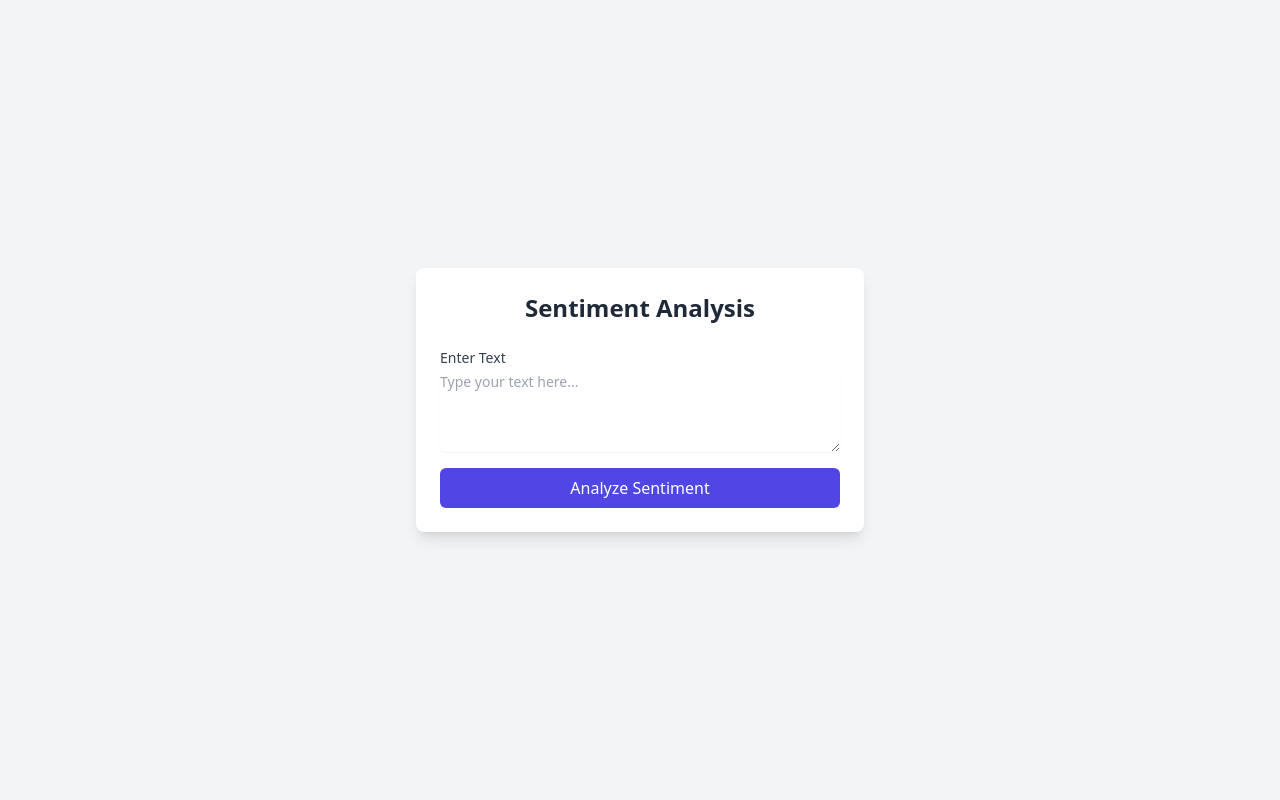
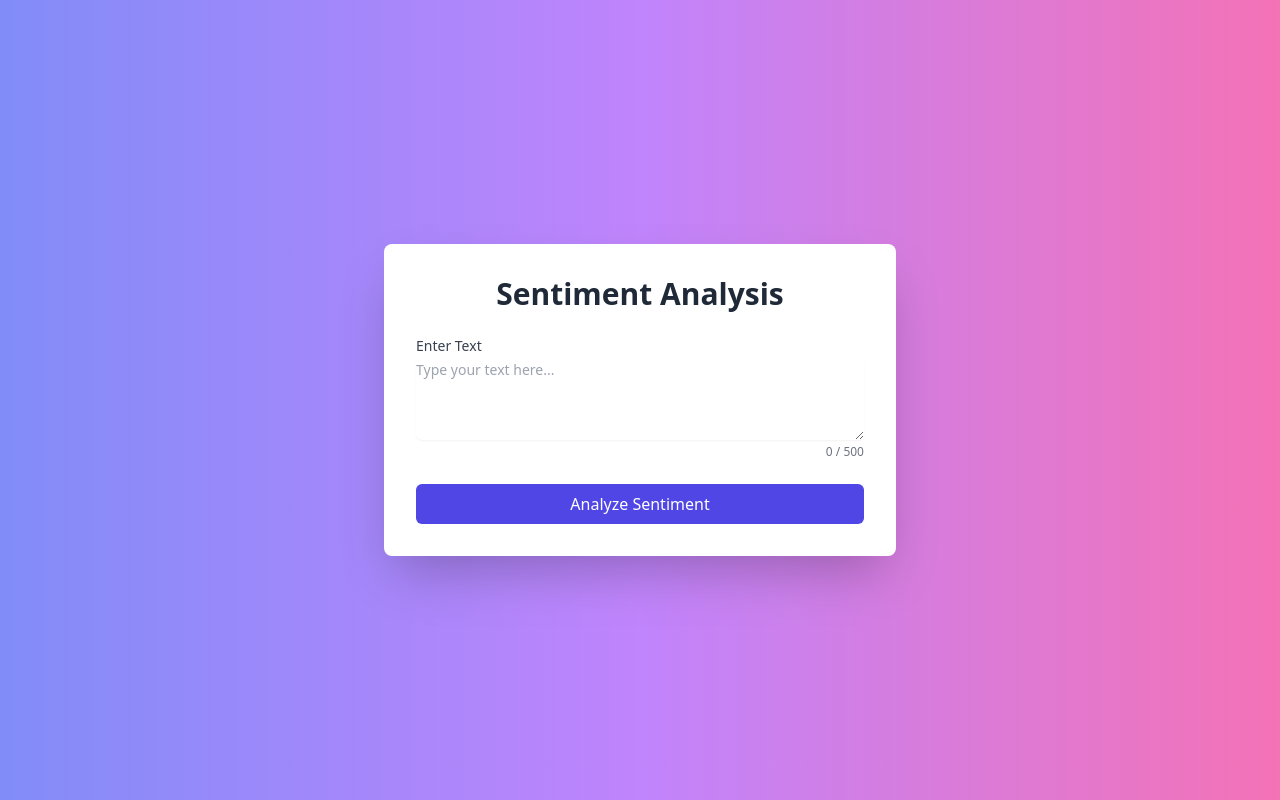
Before and after one commit to L4743exec/RNN-ML, a Flask app: page / in a window 1280 px wide. Run offline with Flask 3, Linux system fonts and the light colour scheme; parts of the project's set-up code (start-up, migrations or seed data) failed here and were passed over; some libraries are stand-ins or nearby versions.

Commit message:
edit web page

```diff
--- a/templates/index.html
+++ b/templates/index.html
@@ -6,27 +6,46 @@
     <meta name="viewport" content="width=device-width, initial-scale=1.0">
     <title>Sentiment Analysis</title>
     <script src="https://cdn.tailwindcss.com"></script>
+    <script>
+        tailwind.config = {
+            theme: {
+                extend: {
+                    animation: {
+                        fadeIn: "fadeIn 0.5s ease-in-out",
+                    },
+                    keyframes: {
+                        fadeIn: {
+                            '0%': { opacity: 0 },
+                            '100%': { opacity: 1 },
+                        },
+                    },
+                },
+            },
+        };
+    </script>
 </head>
 
-<body class="bg-gray-100 min-h-screen flex items-center justify-center">
-    <div class="bg-white shadow-lg rounded-lg w-full max-w-md p-6">
-        <h1 class="text-2xl font-bold text-center text-gray-800 mb-6">Sentiment Analysis</h1>
-        <form id="sentimentForm" class="space-y-4">
+<body class="bg-gradient-to-r from-indigo-400 via-purple-400 to-pink-400 min-h-screen flex items-center justify-center">
+    <div class="bg-white shadow-2xl rounded-lg w-full max-w-lg p-8 transform hover:scale-105 transition-transform duration-300">
+        <h1 class="text-3xl font-bold text-center text-gray-800 mb-6 animate-fadeIn">Sentiment Analysis</h1>
+        <form id="sentimentForm" class="space-y-6">
             <div>
                 <label for="text" class="block text-sm font-medium text-gray-700">Enter Text</label>
                 <textarea id="text" name="text" rows="4"
-                    class="mt-1 block w-full rounded-md border-gray-300 shadow-sm focus:ring-indigo-500 focus:border-indigo-500 sm:text-sm"
+                    class="mt-1 block w-full rounded-md border-gray-300 shadow-sm focus:ring-indigo-500 focus:border-indigo-500 sm:text-sm placeholder-gray-400"
                     placeholder="Type your text here..."></textarea>
+                <p id="charCount" class="text-xs text-gray-500 mt-1 text-right">0 / 500</p>
             </div>
             <button type="submit"
-                class="w-full bg-indigo-600 text-white font-medium py-2 px-4 rounded-md hover:bg-indigo-700 focus:ring-2 focus:ring-offset-2 focus:ring-indigo-500">
-                Analyze Sentiment
+                class="w-full bg-indigo-600 text-white font-medium py-2 px-4 rounded-md hover:bg-indigo-700 focus:ring-2 focus:ring-offset-2 focus:ring-indigo-500 flex items-center justify-center space-x-2">
+                <span>Analyze Sentiment</span>
+                <span id="loadingSpinner" class="hidden animate-spin border-2 border-white border-t-transparent rounded-full h-4 w-4"></span>
             </button>
         </form>
-        <div id="result" class="mt-6 hidden">
+        <div id="result" class="mt-8 hidden animate-fadeIn">
             <h2 class="text-xl font-bold text-gray-700">Analysis Result:</h2>
-            <p id="sentiment" class="text-lg mt-2"></p>
-            <p id="confidence" class="text-sm mt-1 text-gray-600"></p>
+            <p id="sentiment" class="text-lg mt-4 font-semibold"></p>
+            <p id="confidence" class="text-sm mt-2 text-gray-600"></p>
         </div>
     </div>
 
@@ -35,16 +54,38 @@
         const resultDiv = document.getElementById('result');
         const sentimentText = document.getElementById('sentiment');
         const confidenceText = document.getElementById('confidence');
+        const charCount = document.getElementById('charCount');
+        const textArea = document.getElementById('text');
+        const loadingSpinner = document.getElementById('loadingSpinner');
+
+        // Live character count
+        textArea.addEventListener('input', () => {
+            const length = textArea.value.length;
+            charCount.textContent = `${length} / 500`;
+            if (length > 500) {
+                charCount.classList.add('text-red-500');
+            } else {
+                charCount.classList.remove('text-red-500');
+            }
+        });
 
         form.addEventListener('submit', async (event) => {
             event.preventDefault();
 
-            const text = document.getElementById('text').value;
+            const text = textArea.value;
 
             if (!text) {
                 alert('Please enter some text.');
                 return;
             }
+
+            if (text.length > 500) {
+                alert('Text exceeds the maximum allowed length of 500 characters.');
+                return;
+            }
+
+            // Show loading spinner
+            loadingSpinner.classList.remove('hidden');
 
             const formData = new FormData();
             formData.append('text', text);
@@ -66,6 +107,9 @@
                 }
             } catch (error) {
                 alert('Failed to fetch the sentiment analysis.');
+            } finally {
+                // Hide loading spinner
+                loadingSpinner.classList.add('hidden');
             }
         });
     </script>
```
